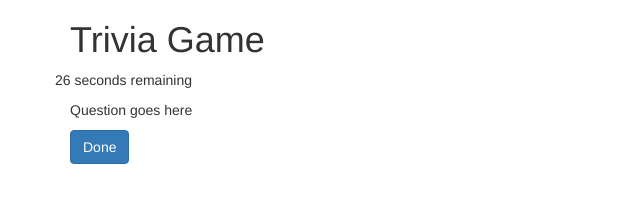
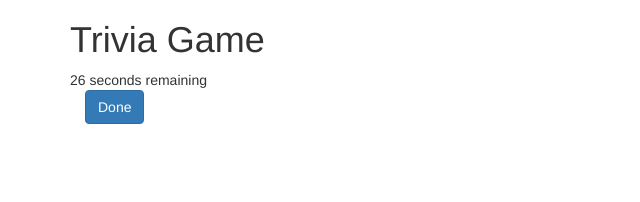
Before and after one commit to chris350/TriviaGame.github.io, a plain HTML site: page main.html in a window 1280 px wide. Shown: the whole page, without its empty margins (0-640 px from the left). Drawn offline with nearby package versions, Linux system fonts and the light colour scheme; files that its build step writes are made by us from their sources.

Commit message:
added div top and timer

```diff
--- a/main.html
+++ b/main.html
@@ -1,5 +1,6 @@
 <!DOCTYPE html>
 <html lang="en">
+
 <head>
     <meta charset="UTF-8">
     <meta name="viewport" content="width=device-width, initial-scale=1.0">
@@ -11,20 +12,18 @@
     <script src="https://ajax.googleapis.com/ajax/libs/jquery/3.4.1/jquery.min.js"></script>
     <title>Movie Trivia Game</title>
 </head>
+
 <body>
     <div class="container">
-        <h1>Trivia Game</h1>
-        <div class="row ">
-            <p id="countdown"></p>
-            <div class="container">
-                <p id="question">Question goes here</p>
-                <div class="row options">
-
-                </div>
-                <button id="submitButton" type="button" class="btn btn-primary">Done</button>
-        </div>
+        <div class="top"><h1>Trivia Game</h1></div>
+        <div class="timer" id="countdown"></div>
+        <div class="container form-group">
+            <!--Trivia questions go here-->
+            <!---->
+            <button id="submitButton" type="button" class="btn btn-primary">Done</button>
         </div>
     </div>
     <script type="text/javascript" src="./assests/javascript/game.js"></script>
 </body>
+
 </html>
```
